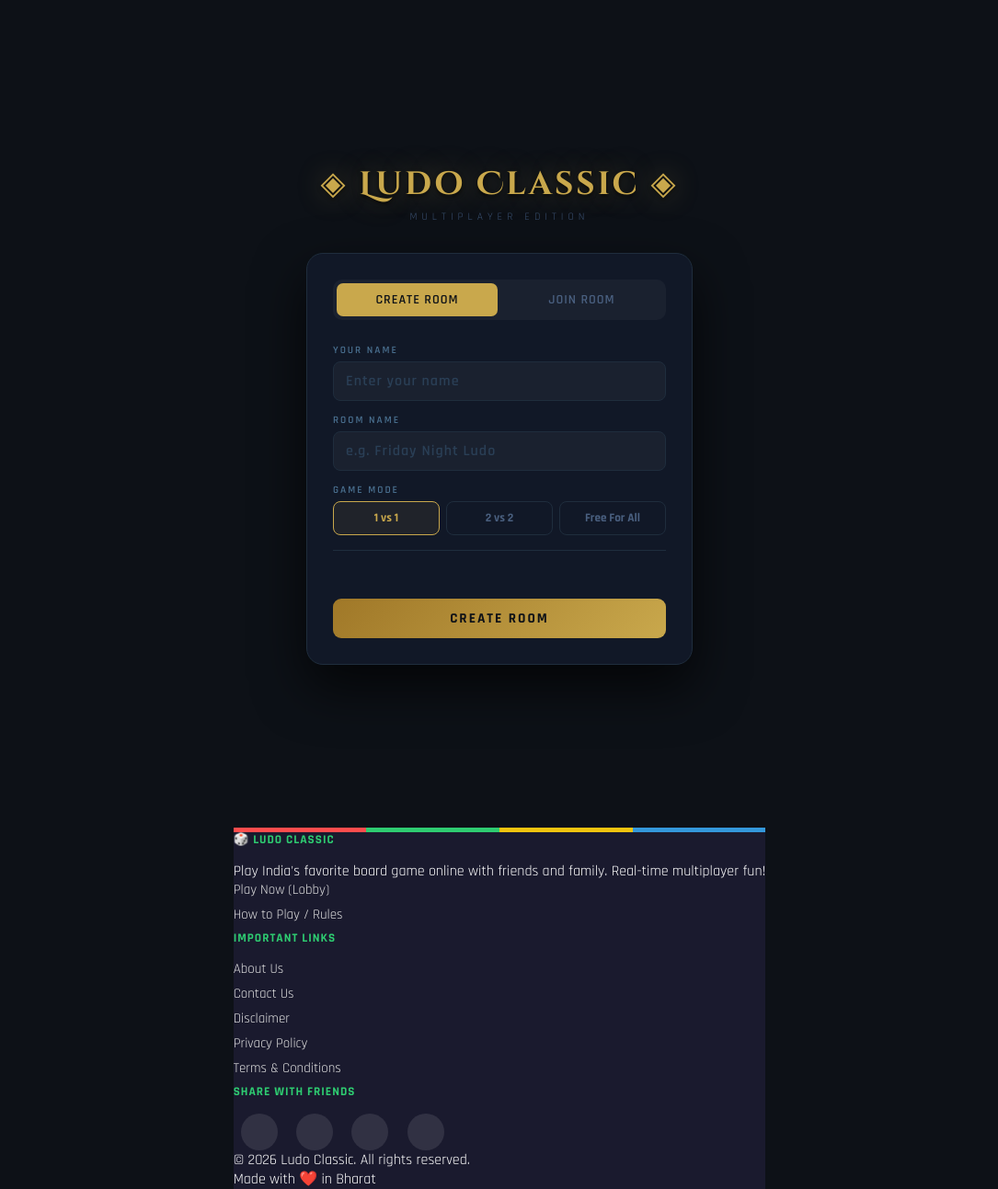
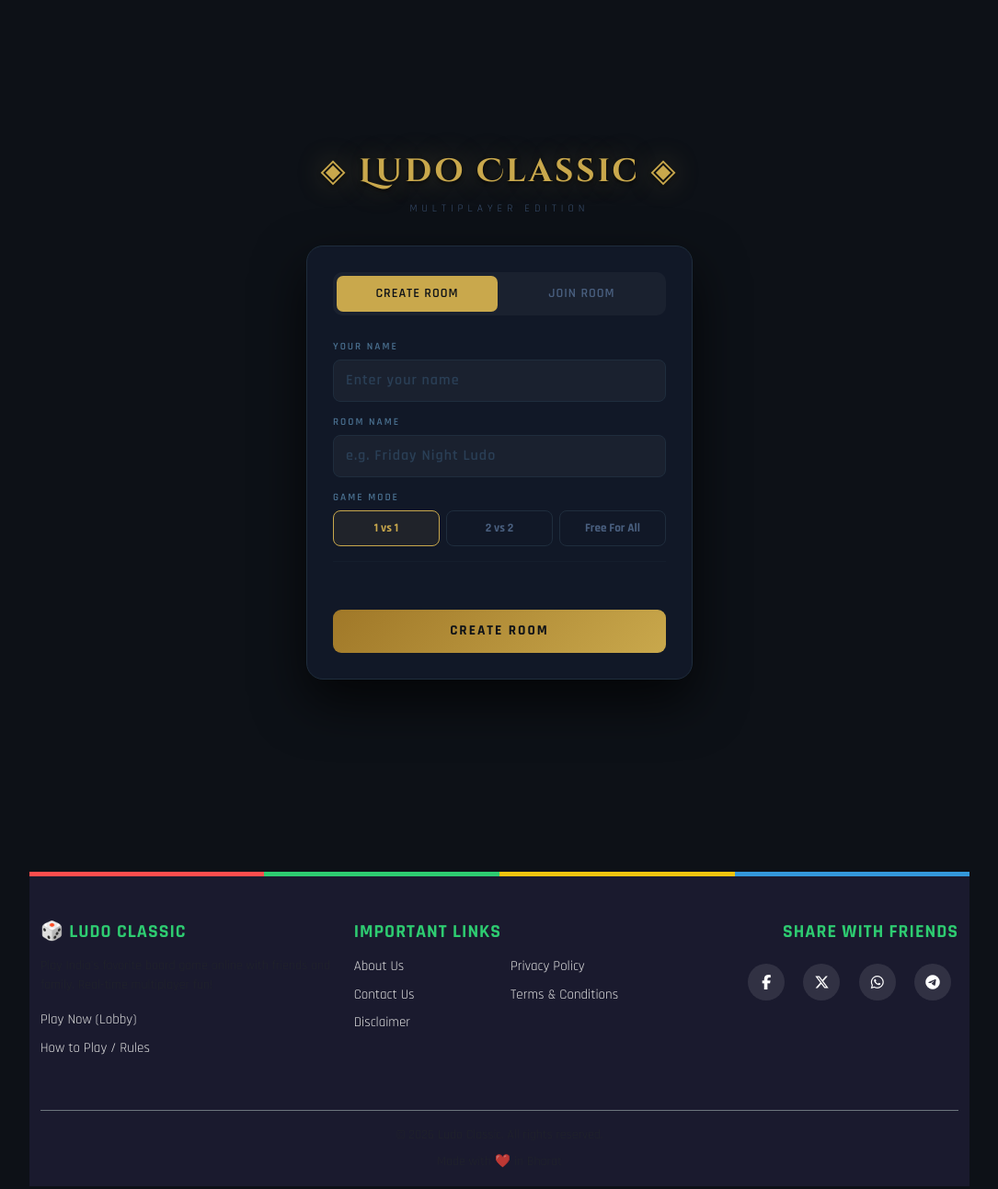
Before and after one commit to ludo-classic/ludo-classic.github.io, a Jekyll site: the page built from index.html, in a window 1280 px wide. Shown: the whole page at 92% size, without its empty margins (97-1182 px from the left). Built offline with Jekyll 4.4.1, drawn with Linux system fonts in a browser that asks for light colours; comment, search, counter and statistics services are not loaded.

Commit message:
Update default.html

```diff
--- a/_layouts/default.html
+++ b/_layouts/default.html
@@ -10,6 +10,10 @@
 <!-- Favicon -->
 <link rel="icon" href="{{ '/assets/ludo.png' | relative_url }}" type="image/png">
 <link rel="apple-touch-icon" href="{{ '/assets/ludo.png' | relative_url }}">
+
+<!-- External CSS -->
+<link rel="stylesheet" href="https://cdn.jsdelivr.net/npm/@fortawesome/fontawesome-free@latest/css/all.min.css">
+<link href="https://cdn.jsdelivr.net/npm/bootstrap/dist/css/bootstrap.min.css" rel="stylesheet">
 
   {% seo %}
 
```
